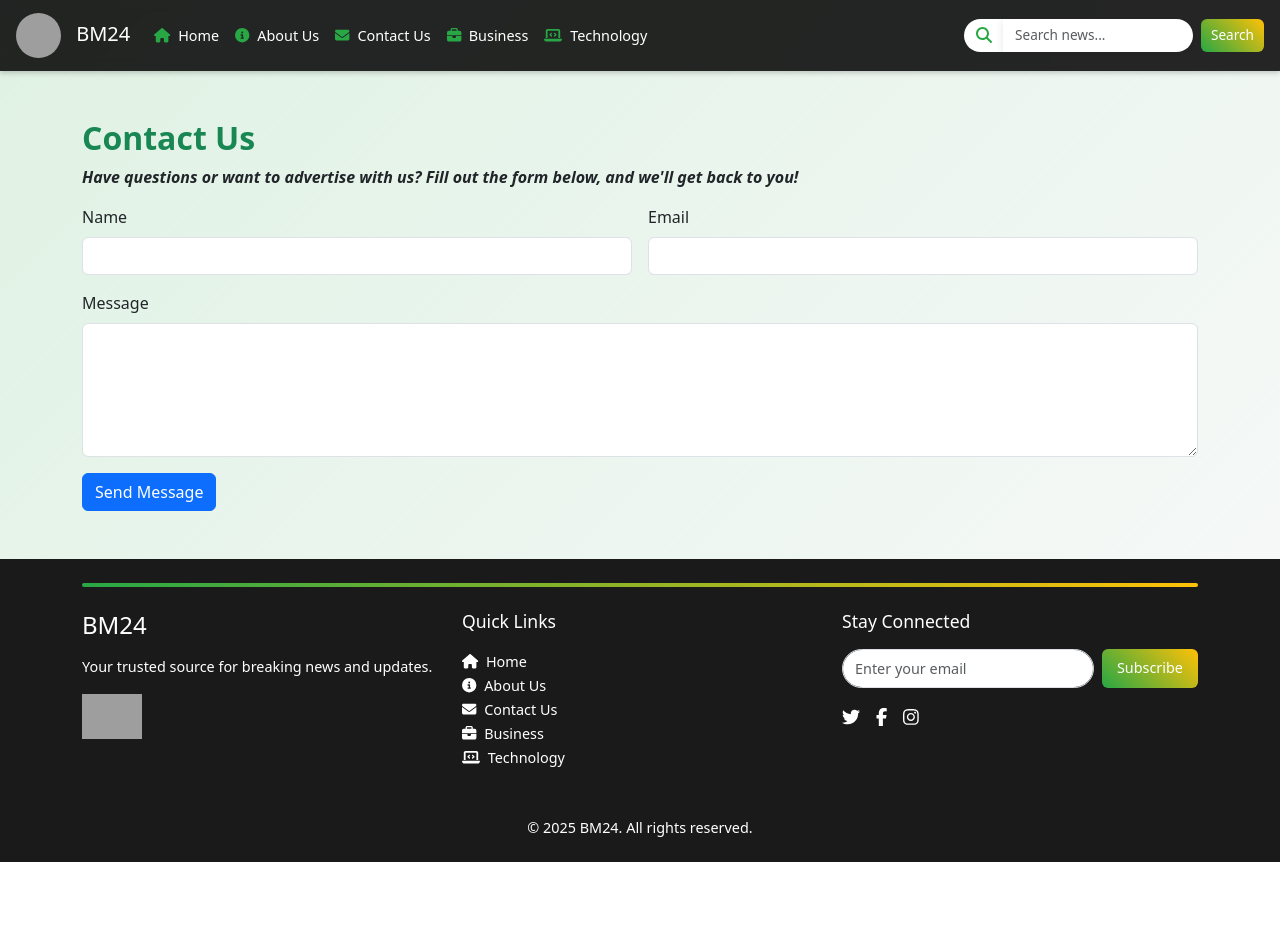
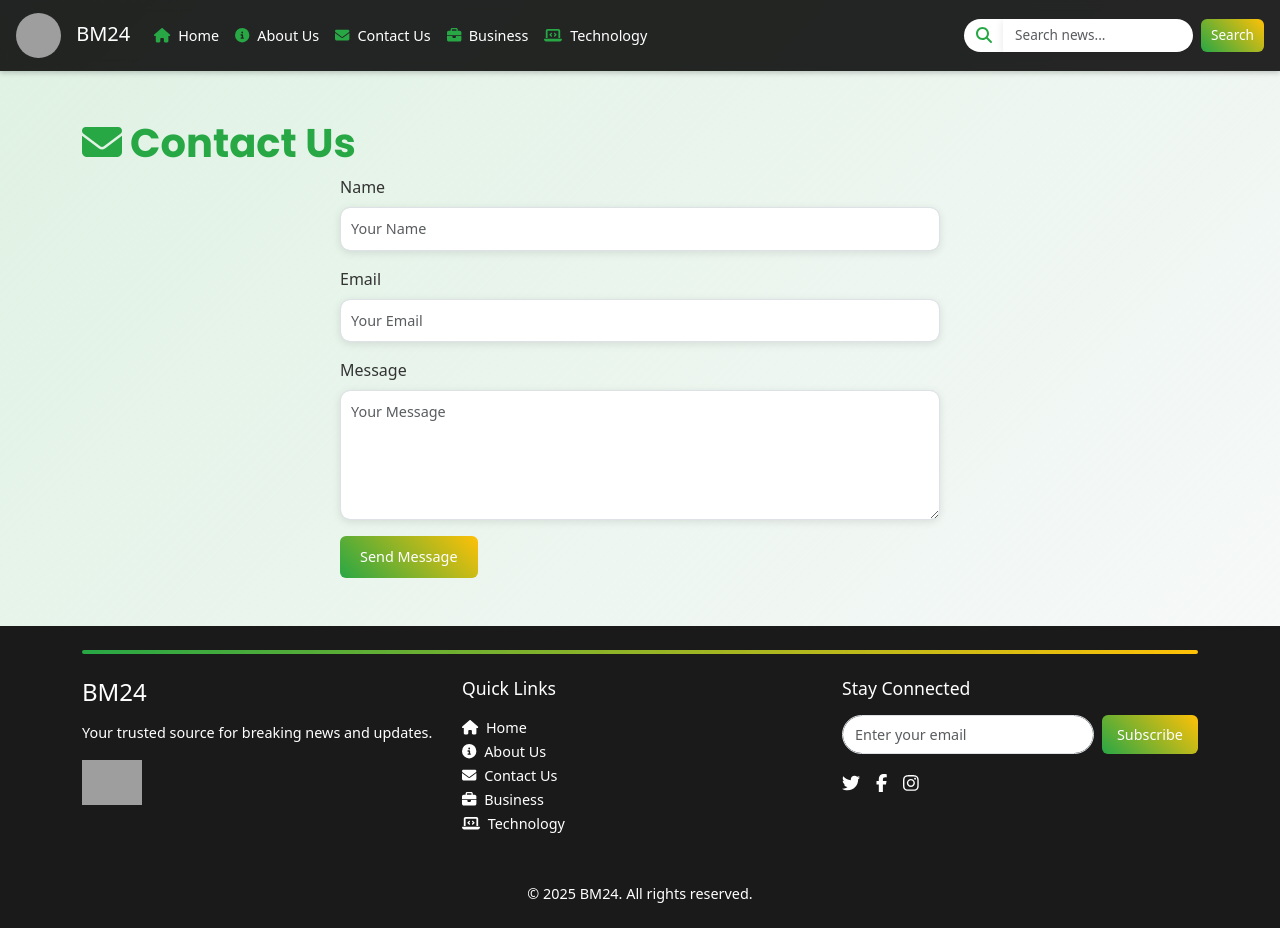
Before and after one commit to Mossanga/Hackathon1-project, a Vue app: page /contact in a window 1280 px wide. Before the commit the page ends 862 px from the top, so only its background shows below. Built offline with nearby package versions, Linux system fonts and the light colour scheme; grey boxes are pictures that could not be loaded.

Commit message:
add formpree

```diff
--- a/src/views/ContactUsView.vue
+++ b/src/views/ContactUsView.vue
@@ -1,32 +1,104 @@
+
 <template>
   <div class="container my-5">
-    <h2 class="fw-bold text-success">Contact Us</h2>
-    <p class="fst-italic fw-bold">Have questions or want to advertise with us? Fill out the form below, and we'll get back to you!</p>
-    <form action="https://formspree.io/f/xgvkaopy" method="POST" class="row g-3">
-      <input type="hidden" name="_subject" value="New Contact Form Submission - NewsApp" />
-      <input type="hidden" name="_next" value="http://localhost:5173/contact" />
-      <input type="hidden" name="_url" value="http://localhost:5173/contact" />
-      <input type="hidden" name="_captcha" value="false" />
-      <input type="hidden" name="_autoresponse" value="Thank you for contacting NewsApp! We have received your message and will get back to you soon." />
-      <div class="col-md-6">
+    <h1><font-awesome-icon :icon="['fas', 'envelope']" class="me-2" />Contact Us</h1>
+    <form :action="formAction" method="POST" class="contact-form">
+      <div class="mb-3">
         <label for="name" class="form-label">Name</label>
-        <input type="text" class="form-control" id="name" name="name" required />
+        <input
+          type="text"
+          class="form-control"
+          id="name"
+          name="name"
+          placeholder="Your Name"
+          required
+        />
       </div>
-      <div class="col-md-6">
+      <div class="mb-3">
         <label for="email" class="form-label">Email</label>
-        <input type="email" class="form-control" id="email" name="email" required />
+        <input
+          type="email"
+          class="form-control"
+          id="email"
+          name="email"
+          placeholder="Your Email"
+          required
+        />
       </div>
-      <div class="col-12">
+      <div class="mb-3">
         <label for="message" class="form-label">Message</label>
-        <textarea class="form-control" id="message" name="message" rows="5" required></textarea>
+        <textarea
+          class="form-control"
+          id="message"
+          name="message"
+          rows="5"
+          placeholder="Your Message"
+          required
+        ></textarea>
       </div>
-      <div class="col-12">
-        <button type="submit" class="btn btn-primary">Send Message</button>
-      </div>
+      <input type="hidden" name="_subject" value="New Contact Form Submission" />
+      <input
+        type="hidden"
+        name="_next"
+        value="https://hackathon1-project-git-main-moses-onyilos-projects.vercel.app/thanks"
+      />
+      <input type="text" name="_gotcha" style="display: none;" />
+      <button type="submit" class="btn btn-primary btn-gradient">Send Message</button>
     </form>
   </div>
 </template>
 
 <script setup>
-// No script logic needed
+import { computed } from 'vue';
+
+const formAction = computed(() => 'https://formspree.io/f/xgvkaopy');
 </script>
+
+<style scoped>
+h1 {
+  color: #28A745;
+  font-family: 'Poppins', sans-serif;
+  font-weight: 700;
+}
+.contact-form {
+  max-width: 600px;
+  margin: 0 auto;
+}
+.form-control {
+  border-radius: 10px;
+  padding: 10px;
+  font-size: 0.9rem;
+  box-shadow: 0 2px 8px rgba(0, 0, 0, 0.1);
+  transition: box-shadow 0.3s ease;
+}
+.form-control:focus {
+  box-shadow: 0 4px 12px rgba(40, 167, 69, 0.3);
+  border-color: #28A745;
+}
+.form-label {
+  font-weight: 500;
+  color: #333;
+}
+.btn-gradient {
+  background: linear-gradient(45deg, #28A745, #FFC107);
+  border: none;
+  padding: 10px 20px;
+  font-size: 0.9rem;
+  transition: transform 0.2s ease, box-shadow 0.2s ease;
+}
+.btn-gradient:hover {
+  transform: translateY(-2px);
+  box-shadow: 0 4px 15px rgba(40, 167, 69, 0.4);
+}
+@media (max-width: 576px) {
+  .container {
+    padding: 0 10px;
+  }
+  h1 {
+    font-size: 1.5rem;
+  }
+  .form-control {
+    font-size: 0.85rem;
+  }
+}
+</style>
```
